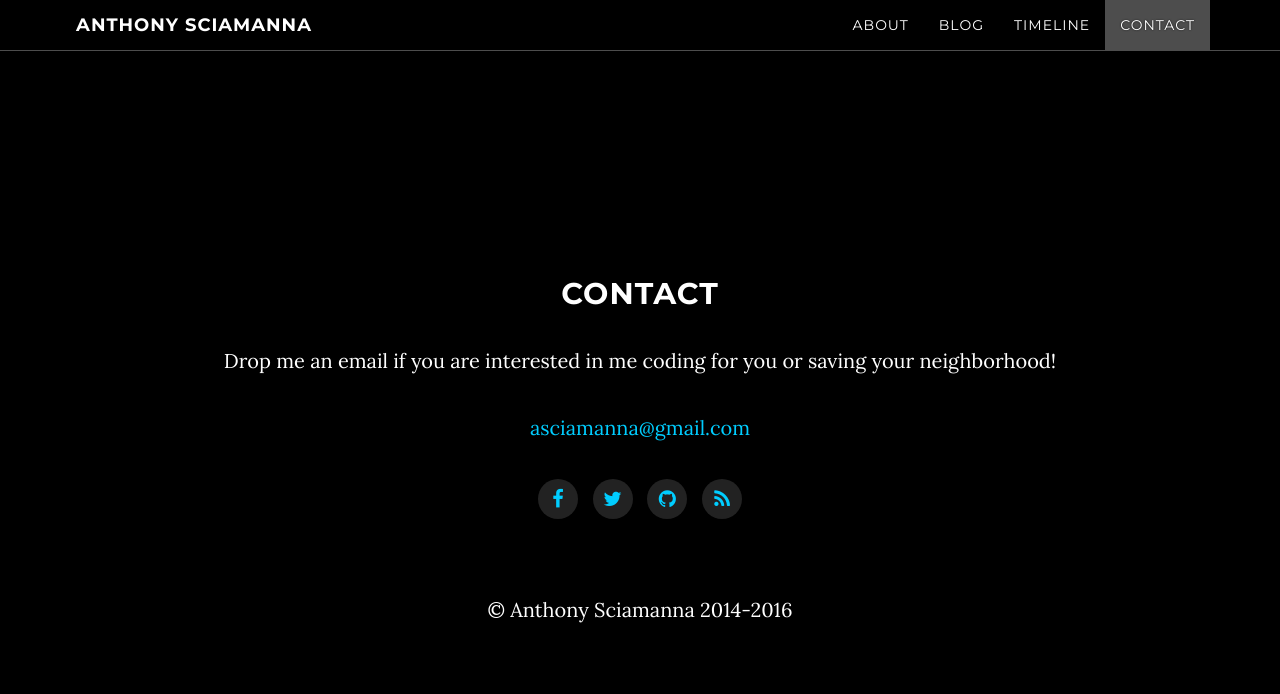
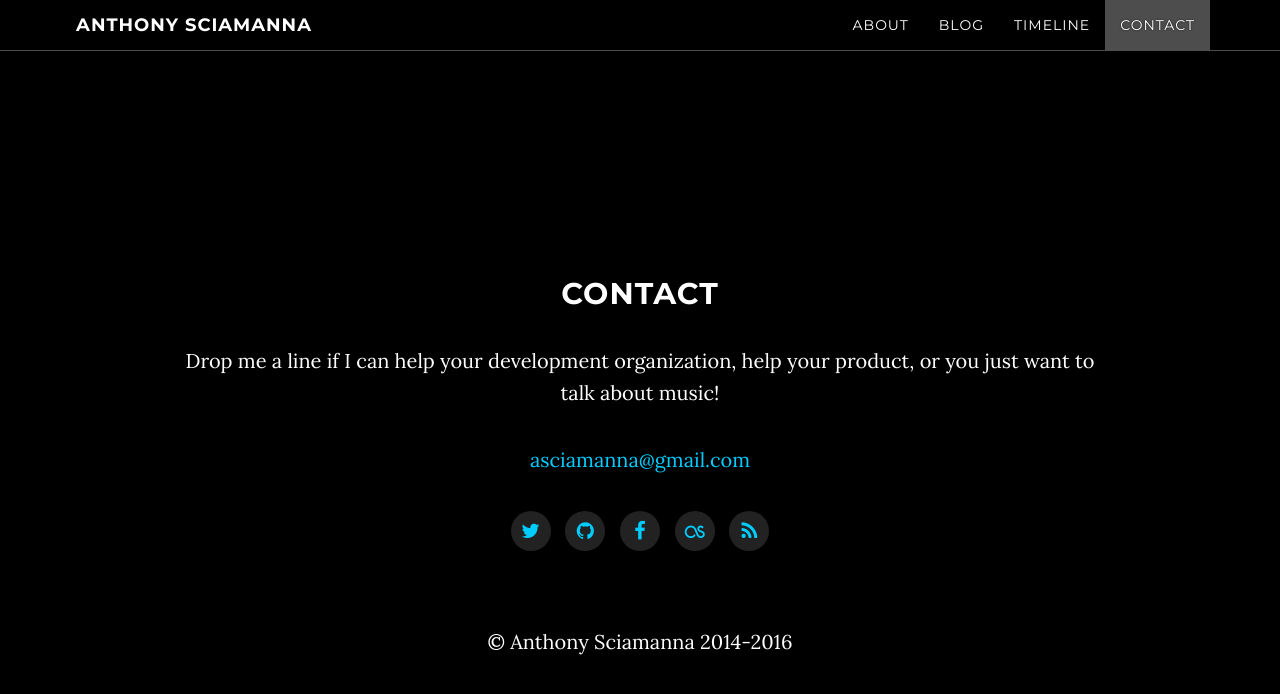
Before and after one commit to asciamanna/asciamanna.github.io, a Jekyll site: the page built from index.html, in a window 1280 px wide and 900 px high, scrolled down 2681 px. Shown: the top 694 px of the window. Built offline with Jekyll 4.4.1, drawn with Linux system fonts in a browser that asks for light colours; nearby versions of some CDN libraries; comment, search, counter and statistics services are not loaded.

Commit message:
updating contact section

```diff
--- a/_config.yml
+++ b/_config.yml
@@ -134,12 +134,14 @@ email: "asciamanna@gmail.com"
 ##################
 
 social:
-  - title: "facebook"
-    url: "https://facebook.com/asciamanna"
   - title: "twitter"
     url: "https://twitter.com/asciamanna"
   - title: "github"
     url: "https://github.com/asciamanna"
+  - title: "facebook"
+    url: "https://facebook.com/asciamanna"
+  - title: "lastfm"
+    url: "http://last.fm/user/asciamanna"
   - title: "rss"
     url: "/feed.xml"
 
--- a/contact.html
+++ b/contact.html
@@ -5,4 +5,4 @@ title: Contact
 ---
 ## Contact
 
-Drop me an email if you are interested in me coding for you or saving your neighborhood!
+Drop me a line if I can help your development organization, help your product,  or you just want to talk about music!
```
